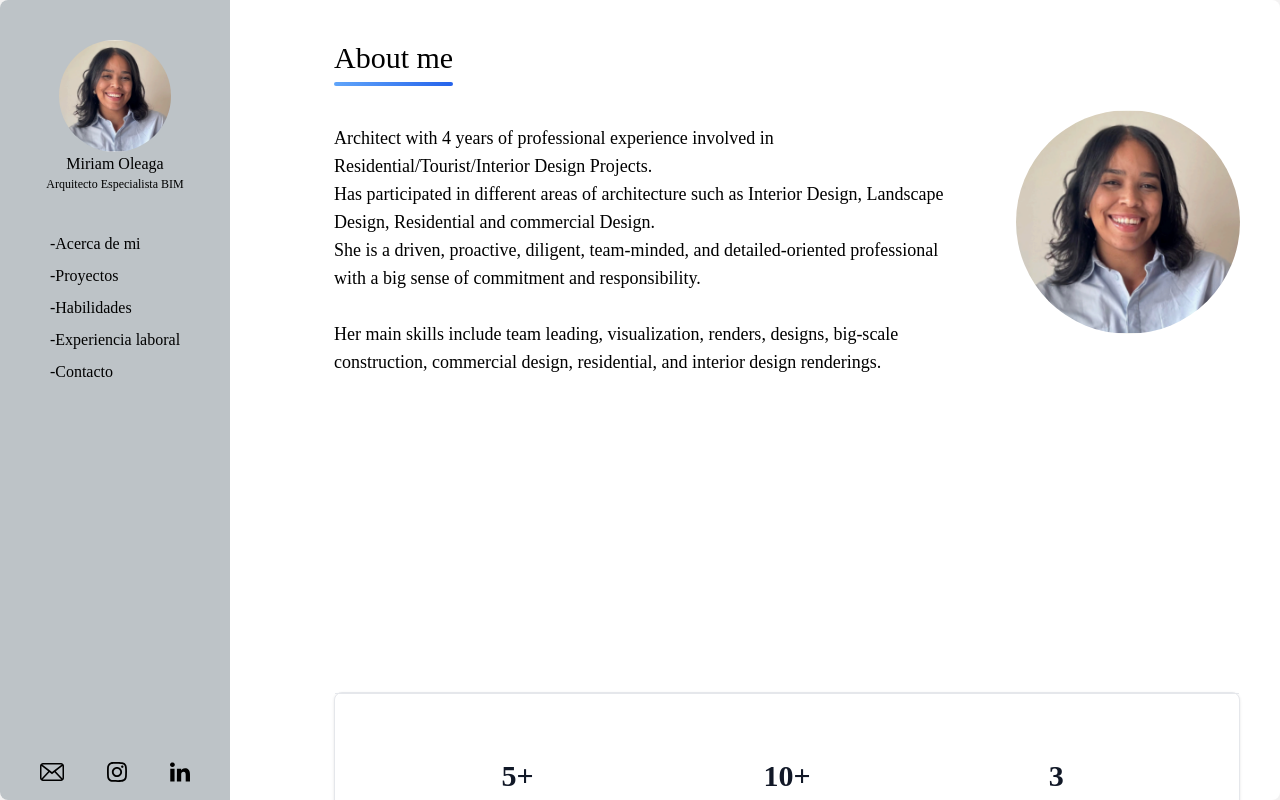
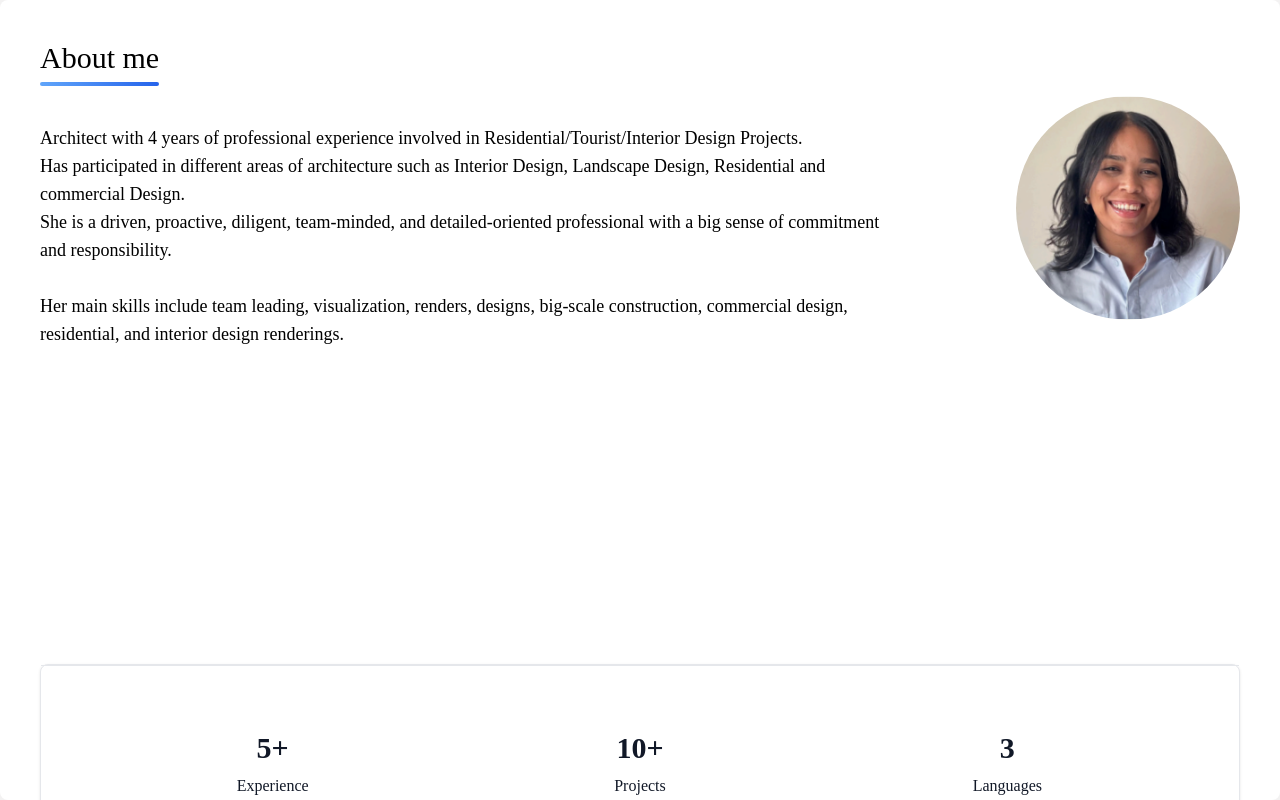
Before and after one commit to Braylin20/PortFolio_React, a React (Vite) app in the folder portfolio-michelle/: page / in a window 1280 px wide. Built offline with nearby package versions, Linux system fonts and the light colour scheme.

Commit message:
remove relative and h-screen

```diff
--- a/portfolio-michelle/src/App.jsx
+++ b/portfolio-michelle/src/App.jsx
@@ -1,6 +1,6 @@
 import './App.css';
 import {AppRouter} from "./router/AppRouter.jsx";
-import {SideBar} from "./components/SideBar.jsx";
+
 
 // Snowflake Component
 
@@ -8,8 +8,7 @@
 function App() {
     return (
         <>
-            <div className="relative h-screen flex gap-16 rounded-lg  bg-white overflow-hidden">
-                <SideBar/>
+            <div className="flex flex-col gap-16 rounded-lg  bg-white ">
                 <AppRouter/>
             </div>
         </>
```
